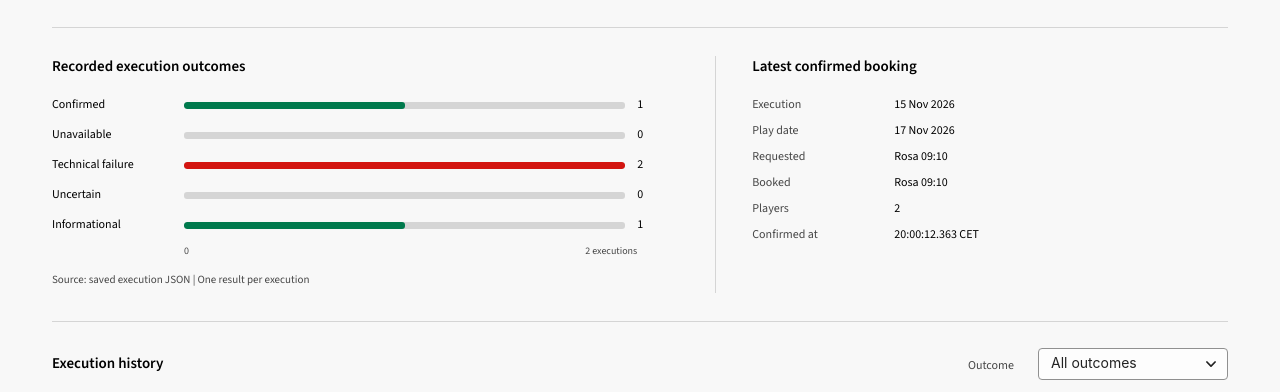
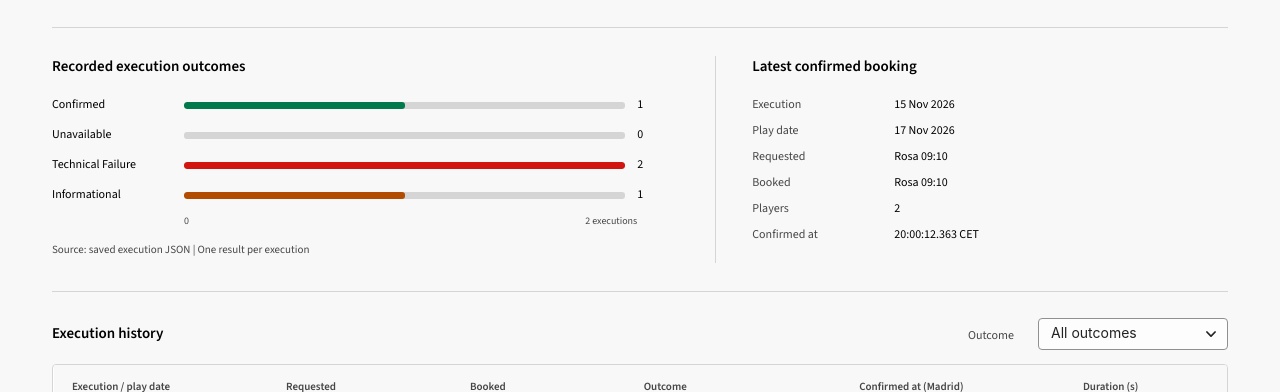
Before and after one commit to nicokiki/java-prat-booking-dashboard, a plain HTML site: page index.html in a window 1280 px wide. Shown: the part 344-736 px from the top of the page. Drawn offline with Linux system fonts and the light colour scheme.

Commit message:
Show four outcomes and optional Verde availability

```diff
--- a/index.html
+++ b/index.html
@@ -72,7 +72,6 @@ tr.selected td:first-child { border-left: 2px solid var(--accent); padding-left:
 .badge { display: inline-flex; align-items: center; gap: 6px; padding: 4px 8px; border-radius: 4px; font-size: 10px; line-height: 1.4; font-weight: 500; color: var(--muted); background: #eef1ef; }
 .badge::before { content: ''; width: 4px; height: 4px; border-radius: 1px; background: currentColor; }
 .badge.confirmed { color: var(--accent); background: var(--success-bg); }
-.badge.uncertain { color: var(--warning); background: var(--warning-bg); }
 .badge.failed { color: var(--failure); background: var(--failure-bg); }
 .sub { font-size: 10px; color: var(--muted); display: block; margin-top: 4px; }
 .detail { margin-top: 26px; background: var(--paper); border-top: 2px solid var(--accent); padding: 24px; }
@@ -189,14 +188,13 @@ pre { background: var(--bg); border-radius: 4px; }
     <div><h2>Recorded execution outcomes</h2><div class="distribution" role="img" aria-label="Execution outcomes not loaded">
       <span>Confirmed</span><div class="track"><div class="bar" style="width:0%"></div></div><span>0</span>
       <span>Unavailable</span><div class="track"><div class="bar secondary" style="width:0%"></div></div><span>0</span>
-      <span>Technical failure</span><div class="track"><div class="bar secondary" style="width:0%"></div></div><span>0</span>
-      <span>Uncertain</span><div class="track"><div class="bar secondary" style="width:0%"></div></div><span>0</span>
+      <span>Technical Failure</span><div class="track"><div class="bar secondary" style="width:0%"></div></div><span>0</span>
       <span>Informational</span><div class="track"><div class="bar" style="width:0%"></div></div><span>0</span>
     </div><div class="axis"><span>0</span><span>1 execution</span></div><p class="caption">Source: saved execution JSON. One result per execution.</p></div>
     <div class="upcoming"><h2>Latest confirmed booking</h2><p class="muted">Loading saved results</p></div>
   </section>
   <section aria-labelledby="history-title">
-    <div class="toolbar"><h2 id="history-title">Execution history</h2><div class="filter-control"><sp-field-label for="filter" side-aligned="start">Outcome</sp-field-label><sp-picker id="filter" value="all" label="Outcome"><sp-menu-item value="all">All outcomes</sp-menu-item><sp-menu-item value="Confirmed">Confirmed</sp-menu-item><sp-menu-item value="Unavailable">Unavailable</sp-menu-item><sp-menu-item value="Technical failure">Technical failure</sp-menu-item><sp-menu-item value="Uncertain">Uncertain</sp-menu-item><sp-menu-item value="Informational">Informational</sp-menu-item></sp-picker></div></div>
+    <div class="toolbar"><h2 id="history-title">Execution history</h2><div class="filter-control"><sp-field-label for="filter" side-aligned="start">Outcome</sp-field-label><sp-picker id="filter" value="all" label="Outcome"><sp-menu-item value="all">All outcomes</sp-menu-item><sp-menu-item value="Confirmed">Confirmed</sp-menu-item><sp-menu-item value="Unavailable">Unavailable</sp-menu-item><sp-menu-item value="Technical Failure">Technical Failure</sp-menu-item><sp-menu-item value="Informational">Informational</sp-menu-item></sp-picker></div></div>
     <div class="table-wrap"><table><thead><tr><th>Execution / play date</th><th>Requested</th><th>Booked</th><th>Outcome</th><th>Confirmed at (Madrid)</th><th>Duration (s)</th></tr></thead><tbody id="runs"></tbody></table></div>
     <p class="caption" id="row-count">Loading saved execution JSON</p>
   </section>
@@ -243,7 +241,7 @@ try {
   for (const report of reports) {
     if (!report.executionId || !/^\d{4}-\d{2}-\d{2}$/.test(report.executionDate) || !/^\d{4}-\d{2}-\d{2}$/.test(report.playDate)
         || !Array.isArray(report.participants) || !Array.isArray(report.availability)) throw new Error('Invalid execution');
-    if (report.schemaVersion !== 1 || !['Confirmed','Unavailable','Uncertain','Technical failure','Informational'].includes(report.outcome)
+    if (report.schemaVersion !== 1 || !['Confirmed','Unavailable','Uncertain','Technical failure','Technical Failure','Informational'].includes(report.outcome)
         || (report.bookingDurationSeconds != null && (!Number.isFinite(report.bookingDurationSeconds) || report.bookingDurationSeconds < 0))) throw new Error('Invalid outcome or duration');
     for (const key of ['startedAt','finishedAt','blockedAt','confirmedAt']) {
       if (report[key] != null && !Number.isFinite(Date.parse(report[key]))) throw new Error('Invalid timestamp');
@@ -252,6 +250,7 @@ try {
       if (!Array.isArray(snapshot.options) || !Number.isFinite(Date.parse(snapshot.capturedAt))) throw new Error('Invalid snapshot');
     }
   }
+  reports = reports.map(report => ({...report, outcome:['Uncertain','Technical failure'].includes(report.outcome) ? 'Technical Failure' : report.outcome}));
 } catch (error) { reports = []; loadError = true; }
 function formatDate(value) { return new Intl.DateTimeFormat('en-GB', {day:'2-digit',month:'short',year:'numeric',timeZone:'Europe/Madrid'}).format(new Date(value+'T12:00:00Z')); }
 function formatTime(value) { return new Intl.DateTimeFormat('en-GB', {hour:'2-digit',minute:'2-digit',second:'2-digit',fractionalSecondDigits:3,timeZone:'Europe/Madrid',timeZoneName:'short'}).format(new Date(value)); }
@@ -259,7 +258,8 @@ function courseName(value) { const color = String(value || '').match(/\b(ROSA|AM
 function bookingLabel(value) { const match = String(value || '').match(/^(.*?)\s*(\d{1,2}):(\d{2})$/); return match ? courseName(match[1])+' '+match[2].padStart(2,'0')+':'+match[3] : String(value || 'Not recorded'); }
 const runs = [...reports].sort((first,second) => (second.startedAt || second.executionDate).localeCompare(first.startedAt || first.executionDate)).map(report => ({
   id:report.executionId, executionDate:report.executionDate, playDate:report.playDate, players:report.players,
-  requested:report.outcome === 'Informational' ? 'Availability only' : bookingLabel(report.requested), booked:report.booked ? bookingLabel(report.booked) : (report.outcome === 'Informational' ? 'Not attempted' : report.outcome === 'Uncertain' ? 'Not confirmed' : 'Not submitted'),
+  requested:report.outcome === 'Informational' ? 'Availability only' : bookingLabel(report.requested), booked:report.booked ? bookingLabel(report.booked) : (report.outcome === 'Informational' ? 'Not attempted' : report.summary?.startsWith('Reservation submission attempted; confirmation not observed.') ? 'Not confirmed' : 'Not submitted'),
+  unconfirmed:report.summary?.startsWith('Reservation submission attempted; confirmation not observed.'),
   outcome:report.outcome, block:report.blockedAt, confirmation:report.confirmedAt, duration:report.bookingDurationSeconds, note:report.summary, report
 }));
 const executionParticipants = Object.fromEntries(runs.map(run => [run.id,run.report.participants]));
@@ -293,7 +293,7 @@ document.getElementById('copy-delete-id').addEventListener('click', async () =>
 document.getElementById('delete-workflow').addEventListener('click', () => deleteDialog.close());
 const escape = value => String(value).replace(/[&<>"']/g, character => ({'&':'&amp;','<':'&lt;','>':'&gt;','"':'&quot;',"'":'&#39;'}[character]));
 function outcomeBadge(outcome) {
-  const variant = {'Confirmed':'positive', 'Uncertain':'notice', 'Technical failure':'negative', 'Informational':'info'}[outcome] || 'neutral';
+  const variant = {'Confirmed':'positive', 'Technical Failure':'negative', 'Informational':'info'}[outcome] || 'neutral';
   return '<sp-status-light variant="'+variant+'" size="s">'+escape(outcome)+'</sp-status-light>';
 }
 function visibleRuns() { const value = document.getElementById('filter').value || 'all'; return runs.filter(run => value === 'all' || run.outcome === value); }
@@ -343,13 +343,14 @@ function eligibility(option) {
 function renderExecutionAvailability() {
   const snapshots = executionAvailability[selected.id] || [];
   const courses = selected.report.requested == null ? ['Rosa','Amarillo','Verde'] : selected.requested.startsWith('Verde ') ? ['Verde'] : ['Rosa','Amarillo'];
+  const missingCourse = course => course === 'Verde' && selected.outcome === 'Informational' ? 'Not offered for this date' : 'Not checked during this execution';
   const metadata = courses.map(course => {
     const snapshot = snapshots.find(item => item.course === course);
-    return '<div><strong>'+course+'</strong><span class="muted">'+(snapshot ? 'Captured '+escape(captureLabel(snapshot)) : 'Not checked')+'</span></div>';
+    return '<div><strong>'+course+'</strong><span class="muted">'+(snapshot ? 'Captured '+escape(captureLabel(snapshot)) : missingCourse(course))+'</span></div>';
   }).join('');
   const rows = courses.map(course => {
     const snapshot = snapshots.find(item => item.course === course);
-    if (!snapshot) return '<tr><td>'+course+'</td><td colspan="4" class="muted">Not checked during this execution</td></tr>';
+    if (!snapshot) return '<tr><td>'+course+'</td><td colspan="4" class="muted">'+missingCourse(course)+'</td></tr>';
     if (!snapshot.options.length) return '<tr><td>'+course+'</td><td colspan="4" class="muted">No times offered in this snapshot</td></tr>';
     return [...snapshot.options].sort((first,second) => first.time.localeCompare(second.time)).map(option => {
       const [variant,label] = eligibility(option);
@@ -402,13 +403,13 @@ document.getElementById('availability-date').value = dates[0] || '';
 document.getElementById('availability-date').disabled = !dates.length;
 ['availability-date','availability-course'].forEach(id => document.getElementById(id).addEventListener('change', renderAvailabilityHistory));
 function renderOverview() {
-  const outcomes = ['Confirmed','Unavailable','Technical failure','Uncertain','Informational'];
+  const outcomes = ['Confirmed','Unavailable','Technical Failure','Informational'];
   const counts = outcomes.map(outcome => runs.filter(run => run.outcome === outcome).length);
-  const bookingExecutions = runs.length - counts[4];
+  const bookingExecutions = runs.length - counts[3];
   const durations = runs.filter(run => run.outcome === 'Confirmed' && typeof run.duration === 'number').map(run => run.duration).sort((first,second) => first-second);
   const middle = Math.floor(durations.length/2);
   const median = durations.length ? (durations.length%2 ? durations[middle] : (durations[middle-1]+durations[middle])/2) : null;
-  const statistics = [[runs.length,counts[4]+' informational | '+bookingExecutions+' booking executions'],[counts[0]+' / '+bookingExecutions,bookingExecutions ? (counts[0]/bookingExecutions*100).toFixed(1)+'% of booking executions' : 'No booking executions'],[counts[1]+counts[2],counts[1]+' unavailable | '+counts[2]+' technical failures'],[median === null ? '--' : median.toFixed(1)+' s',durations.length+' recorded durations | form start to confirmation']];
+  const statistics = [[runs.length,counts[3]+' informational | '+bookingExecutions+' booking executions'],[counts[0]+' / '+bookingExecutions,bookingExecutions ? (counts[0]/bookingExecutions*100).toFixed(1)+'% of booking executions' : 'No booking executions'],[counts[1]+counts[2],counts[1]+' unavailable | '+counts[2]+' technical failures'],[median === null ? '--' : median.toFixed(1)+' s',durations.length+' recorded durations | form start to confirmation']];
   document.querySelectorAll('.stat').forEach((stat,index) => { stat.querySelector('.value').textContent = statistics[index][0]; stat.querySelector('.sub').textContent = statistics[index][1]; });
   document.querySelector('.summary').setAttribute('aria-label','Outcome totals for '+runs.length+' saved executions');
   const distribution = document.querySelector('.distribution');
@@ -421,8 +422,9 @@ function renderOverview() {
   const latest = runs.find(run => run.outcome === 'Confirmed');
   document.querySelector('.upcoming').innerHTML = '<h2>Latest confirmed booking</h2>'+(latest ? '<dl>'+[['Execution',formatDate(latest.executionDate)],['Play date',formatDate(latest.playDate)],['Requested',latest.requested],['Booked',latest.booked],['Players',latest.players ?? 'Not recorded'],['Confirmed at',latest.confirmation ? formatTime(latest.confirmation) : 'Not recorded']].map(([key,value]) => '<dt>'+key+'</dt><dd>'+escape(value)+'</dd>').join('')+'</dl>' : '<p class="muted">No confirmed bookings recorded.</p>');
   const notice = document.querySelector('.notice');
-  notice.hidden = !loadError && counts[3] === 0;
-  notice.textContent = loadError ? 'Execution results could not be loaded. Reload to try again.' : counts[3]+' executions need verification. Check TeeOne before retrying.';
+  const unconfirmed = runs.filter(run => run.unconfirmed).length;
+  notice.hidden = !loadError && unconfirmed === 0;
+  notice.textContent = loadError ? 'Execution results could not be loaded. Reload to try again.' : unconfirmed+' executions need verification. Check TeeOne before retrying.';
 }
 renderOverview();
 render();
```
Also changed, not shown: 1 other file.
